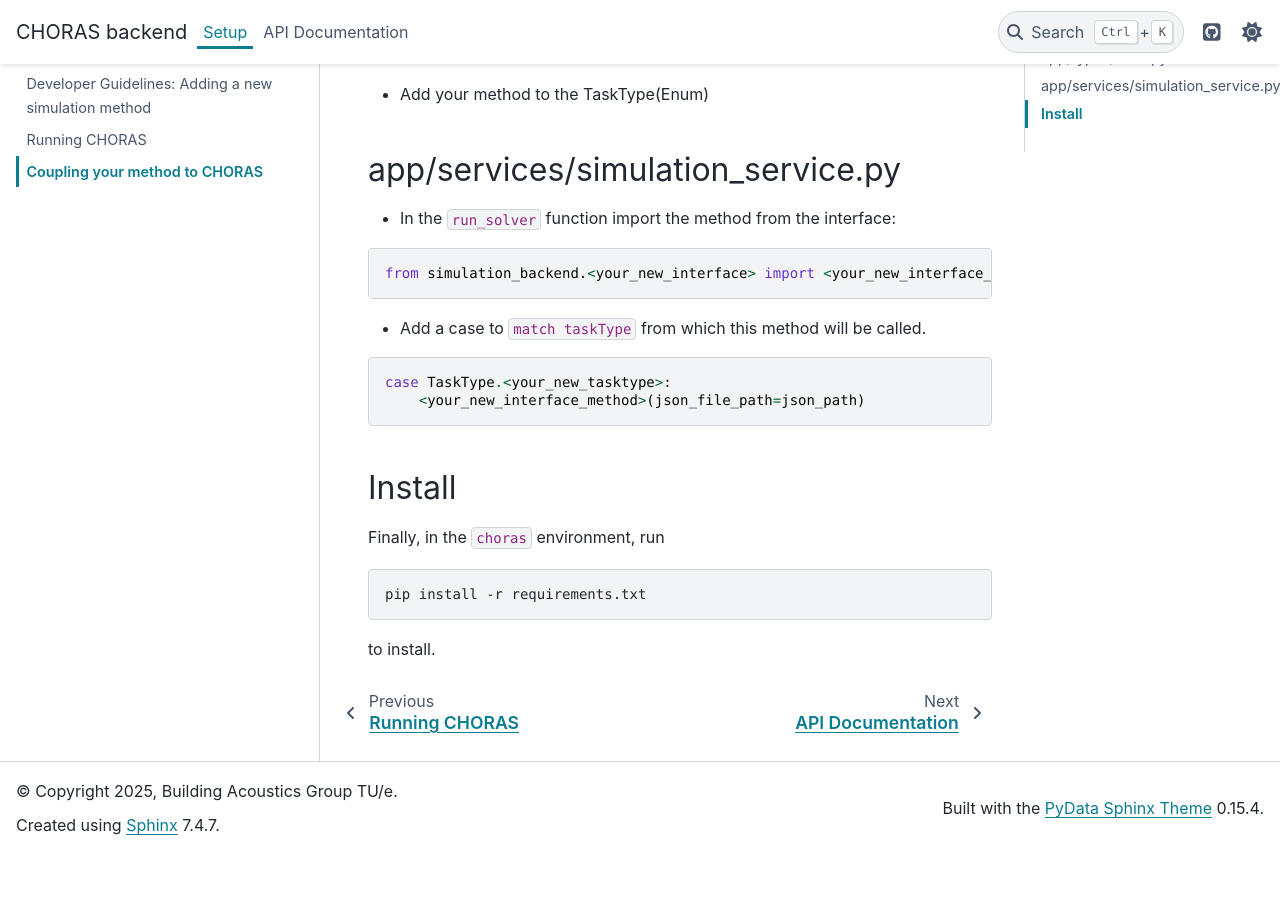
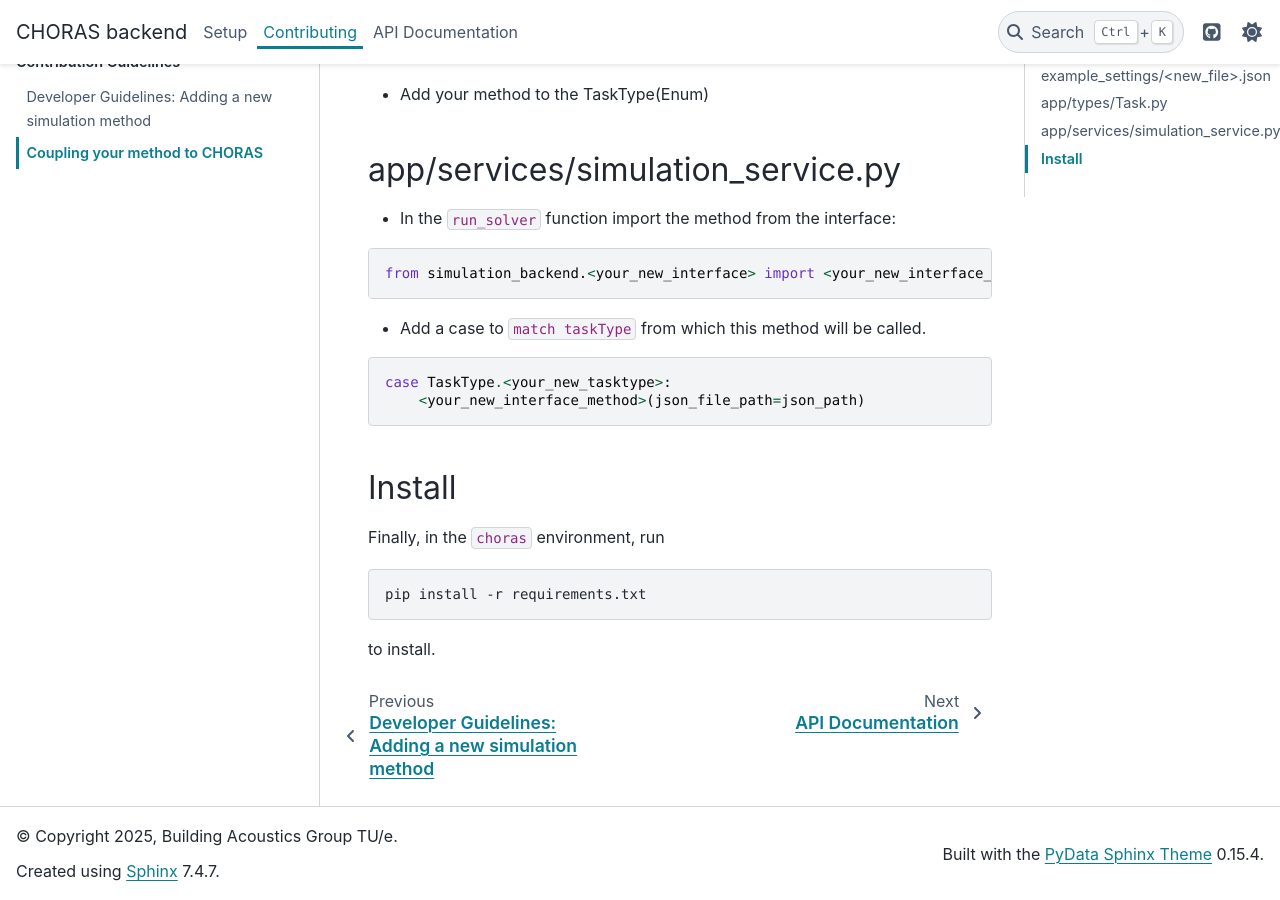
Before and after one commit to nicolas-f/choras_backend, a Sphinx documentation site: the page built from docs/source/includes/choras_coupling.md, in a window 1280 px wide and 900 px high, scrolled down 902 px. Built offline with Sphinx 7.4.7 and the PyData theme 0.15.4, drawn with Linux system fonts in a browser that asks for light colours; before the commit the page ends 1757 px from its top, so only the background shows below that.

Commit message:
Separate contribution guidelines from setup instructions.

```diff
--- /dev/null
+++ b/docs/source/includes/contributing.rst
@@ -0,0 +1,9 @@
+Contributing
+============
+
+.. toctree::
+   :maxdepth: 1
+   :caption: Contribution Guidelines
+
+   development.md
+   choras_coupling.md
--- a/docs/source/includes/setup.rst
+++ b/docs/source/includes/setup.rst
@@ -6,6 +6,4 @@
    :caption: Setup Instructions
 
    getting_started.md
-   development.md
    running_choras.md
-   choras_coupling.md
--- a/docs/source/index.rst
+++ b/docs/source/index.rst
@@ -18,6 +18,12 @@
 
 .. toctree::
    :maxdepth: 1
+   :caption: Contribution Guidelines
+
+   includes/contributing.rst
+
+.. toctree::
+   :maxdepth: 1
    :caption: API Reference
 
    includes/api_documentation.rst
```
